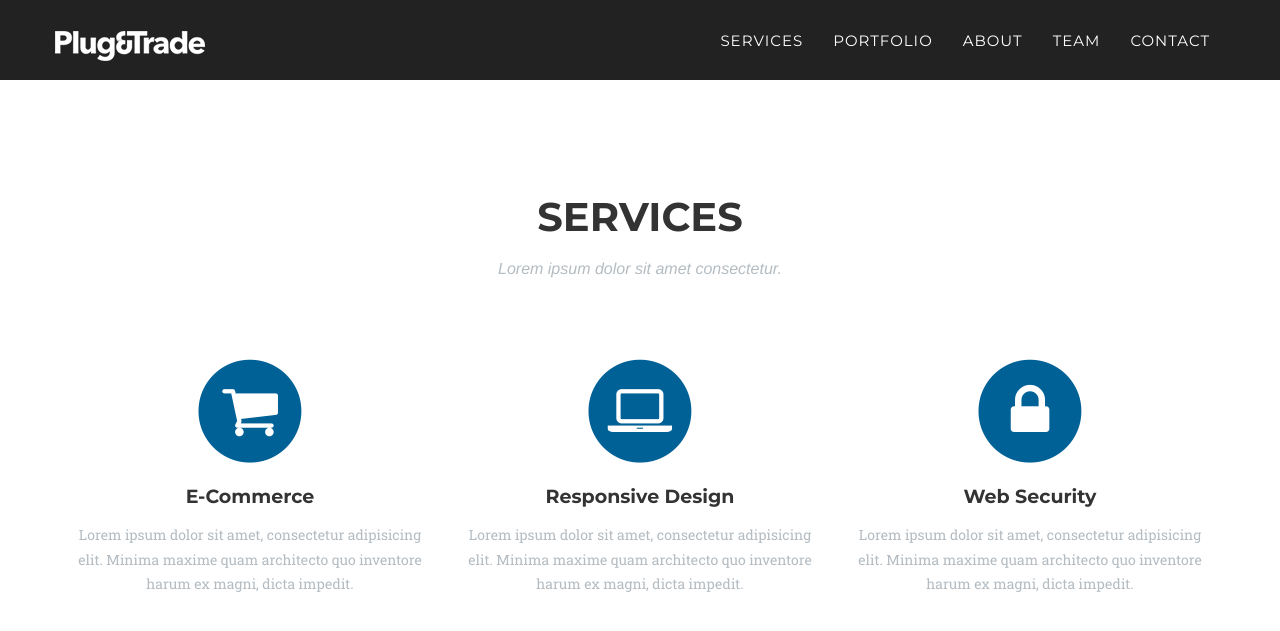
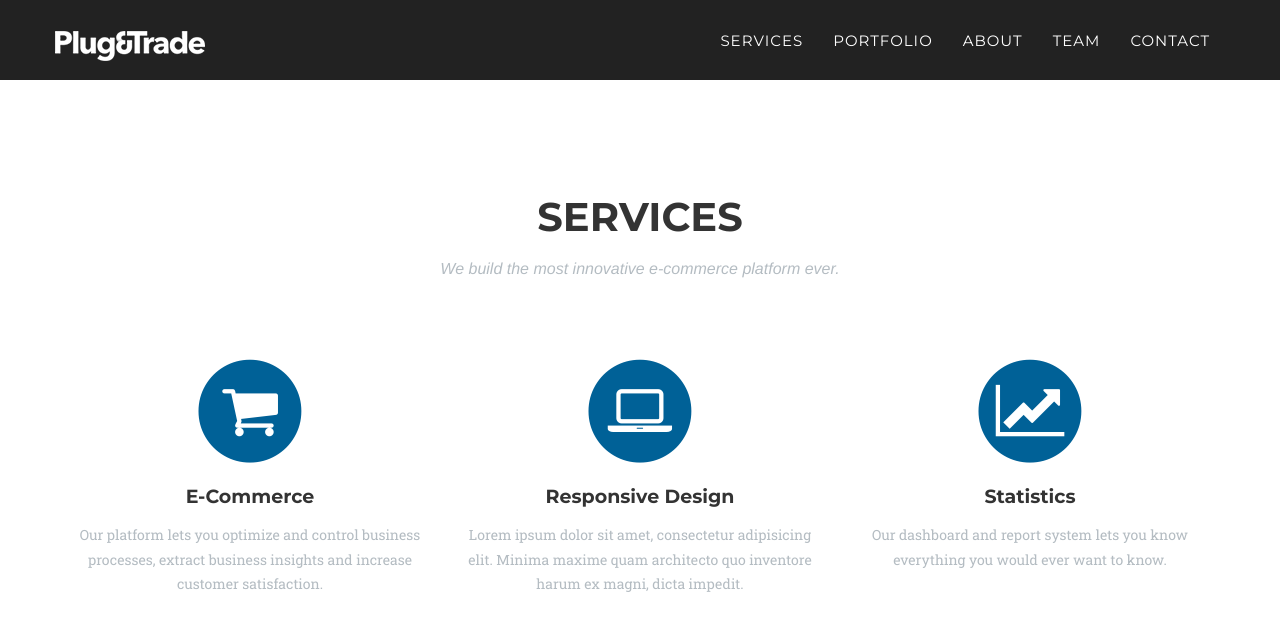
Before and after one commit to PlugAndTrade/plugandtrade.github.io, a Jekyll site: the page built from index.html, in a window 1280 px wide and 900 px high, scrolled down 788 px. Shown: the top 631 px of the window. Built offline with Jekyll 4.4.1, drawn with Linux system fonts in a browser that asks for light colours; some web fonts are replaced.

Commit message:
Altered services text

```diff
--- a/_includes/services.html
+++ b/_includes/services.html
@@ -4,7 +4,7 @@
             <div class="row">
                 <div class="col-lg-12 text-center">
                     <h2 class="section-heading">Services</h2>
-                    <h3 class="section-subheading text-muted">Lorem ipsum dolor sit amet consectetur.</h3>
+                    <h3 class="section-subheading text-muted">We build the most innovative e-commerce platform ever.</h3>
                 </div>
             </div>
             <div class="row text-center">
@@ -14,7 +14,7 @@
                         <i class="fa fa-shopping-cart fa-stack-1x fa-inverse"></i>
                     </span>
                     <h4 class="service-heading">E-Commerce</h4>
-                    <p class="text-muted">Lorem ipsum dolor sit amet, consectetur adipisicing elit. Minima maxime quam architecto quo inventore harum ex magni, dicta impedit.</p>
+                    <p class="text-muted">Our platform lets you optimize and control business processes, extract business insights and increase customer satisfaction.</p>
                 </div>
                 <div class="col-md-4">
                     <span class="fa-stack fa-4x">
@@ -27,10 +27,10 @@
                 <div class="col-md-4">
                     <span class="fa-stack fa-4x">
                         <i class="fa fa-circle fa-stack-2x text-primary"></i>
-                        <i class="fa fa-lock fa-stack-1x fa-inverse"></i>
+                        <i class="fa fa-line-chart fa-stack-1x fa-inverse"></i>
                     </span>
-                    <h4 class="service-heading">Web Security</h4>
-                    <p class="text-muted">Lorem ipsum dolor sit amet, consectetur adipisicing elit. Minima maxime quam architecto quo inventore harum ex magni, dicta impedit.</p>
+                    <h4 class="service-heading">Statistics</h4>
+                    <p class="text-muted">Our dashboard and report system lets you know everything you would ever want to know.</p>
                 </div>
             </div>
         </div>
```
